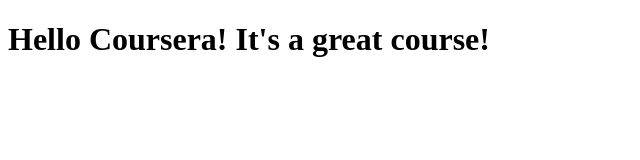
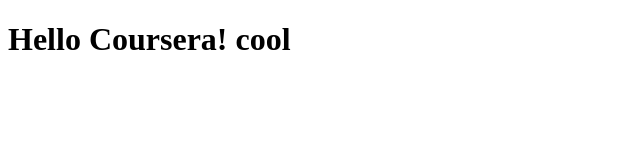
Before and after one commit to ClarFleu/Coursera-test, a plain HTML site: page site/index.html in a window 1280 px wide. Shown: the whole page, without its empty margins (0-640 px from the left). Drawn offline with Linux system fonts and the light colour scheme.

Commit message:
New unknown changes...

```diff
--- a/site/index.html
+++ b/site/index.html
@@ -4,6 +4,6 @@
 		<title>Hello Coursera!</title>
 	</head>
 	<body>
-		<h1>Hello Coursera! It's a great course!</h1>
+		<h1>Hello Coursera! cool</h1>
 	</body>
 </html>
```
